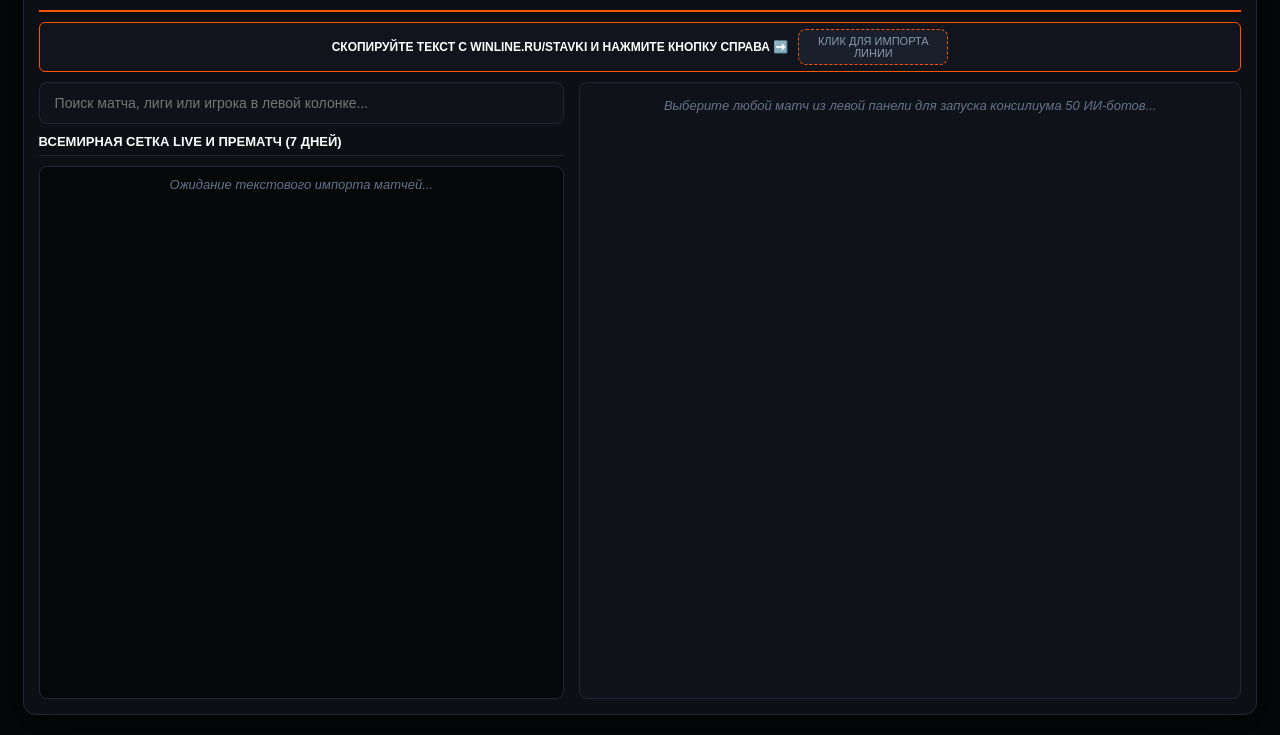
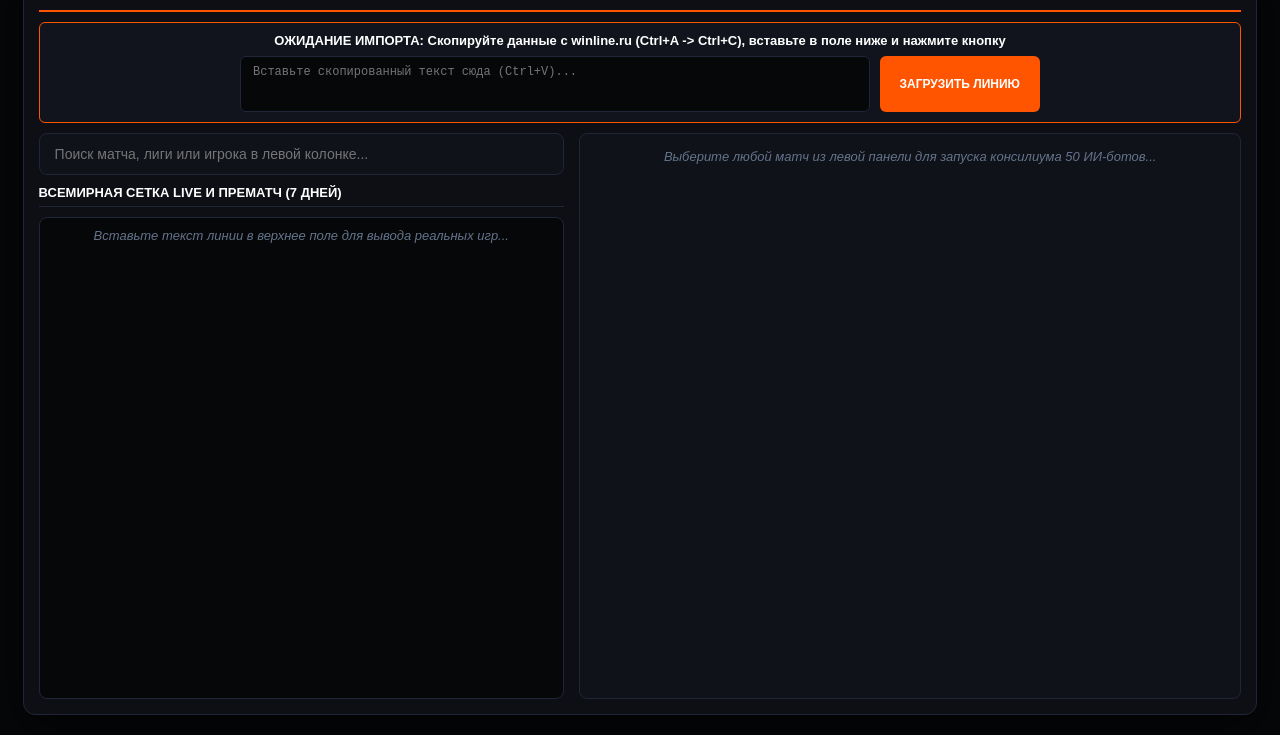
Before and after one commit to Avaros2163/sport-filter, a plain HTML site: page index.html in a window 1280 px wide. Shown: the part 65-800 px from the top of the page. Drawn offline with Linux system fonts and the light colour scheme.

Commit message:
Add files via upload

```diff
--- a/index.html
+++ b/index.html
@@ -21,19 +21,19 @@ body {
 }
 header { text-align: center; border-bottom: 2px solid var(--winline-orange); padding-bottom: 8px; margin-bottom: 10px; }
 h1 { color: var(--text-title); margin: 0 0 5px 0; font-size: 22px; text-transform: uppercase; letter-spacing: 1px; }
-.live-counter-panel { background: #11141d; border: 1px solid var(--winline-orange); border-radius: 6px; padding: 6px; text-align: center; font-size: 12px; font-weight: bold; color: #fff; margin-bottom: 10px; display: flex; gap: 10px; justify-content: center; align-items: center; }
-.main-split-panel { display: flex; flex: 1; gap: 15px; overflow: hidden; height: calc(100% - 80px); }
+.live-counter-panel { background: #11141d; border: 1px solid var(--winline-orange); border-radius: 6px; padding: 10px; text-align: center; font-size: 13px; font-weight: bold; color: #fff; margin-bottom: 10px; display: flex; flex-direction: column; gap: 8px; align-items: center; }
+.input-container { display: flex; width: 100%; gap: 10px; max-width: 800px; }
+.winline-textarea { flex: 1; height: 38px; background: #060709; border: 1px solid var(--factor-border); border-radius: 6px; color: #fff; padding: 8px 12px; font-size: 12px; resize: none; outline: none; }
+.winline-textarea:focus { border-color: var(--winline-orange); }
+.import-btn { background: var(--winline-orange); border: none; border-radius: 6px; color: #fff; font-weight: bold; padding: 0 20px; cursor: pointer; font-size: 12px; text-transform: uppercase; transition: background 0.2s; }
+.import-btn:hover { background: #e04f00; }
+.main-split-panel { display: flex; flex: 1; gap: 15px; overflow: hidden; height: calc(100% - 110px); }
 .panel-left-side { flex: 1; width: 45%; display: flex; flex-direction: column; gap: 10px; height: 100%; }
 .panel-right-side { flex: 1.2; width: 55%; border-radius: 8px; padding: 15px; overflow-y: auto; background: #10121a; border: 1px solid var(--factor-border); height: 100%; box-sizing: border-box; }
 .matches-scroll-container { flex: 1; overflow-y: auto; background: #060709; border: 1px solid var(--factor-border); border-radius: 8px; padding: 10px; box-sizing: border-box; }
-.search-bar-container { display: flex; width: 100%; gap: 10px; }
-.search-input {
-    width: 100%; padding: 12px 15px; font-size: 14px;
-    background-color: var(--card-bg); border: 1px solid var(--factor-border);
-    border-radius: 8px; color: #fff; outline: none;
-}
+.search-bar-container { display: flex; width: 100%; }
+.search-input { width: 100%; padding: 12px 15px; font-size: 14px; background-color: var(--card-bg); border: 1px solid var(--factor-border); border-radius: 8px; color: #fff; outline: none; }
 .search-input:focus { border-color: var(--winline-orange); }
-.paste-area { width: 150px; background: #1a1f2c; border: 1px dashed var(--winline-orange); border-radius: 8px; color: #8a99ad; font-size: 11px; padding: 5px; text-align: center; cursor: pointer; display: flex; align-items: center; justify-content: center; }
 .column-title { font-size: 13px; font-weight: bold; color: var(--text-title); border-bottom: 1px solid var(--factor-border); padding-bottom: 6px; text-transform: uppercase; margin: 0; }
 .match-card { background: var(--card-bg); padding: 15px; margin-bottom: 8px; border-radius: 6px; border-left: 5px solid #475569; cursor: pointer; display: flex; flex-direction: column; transition: all 0.2s; }
 .match-card:hover { border-left-color: var(--winline-orange); background: #151924; }
@@ -54,15 +54,18 @@ h1 { color: var(--text-title); margin: 0 0 5px 0; font-size: 22px; text-transfor
 <body>
 <div class="app-wrapper">
     <header><h1>Многофакторный ИИ-Фильтр Прогнозирования Исходных Маркетов</h1></header>
-    <div class="live-counter-panel" id="counter-text">
-        <span>СКОПИРУЙТЕ ТЕКСТ С WINLINE.RU/STAVKI И НАЖМИТЕ КНОПКУ СПРАВА ➡️</span>
-        <button class="paste-area" onclick="handleTextLoad()">КЛИК ДЛЯ ИМПОРТА ЛИНИИ</button>
+    <div class="live-counter-panel" id="status-panel">
+        <div id="counter-text">ОЖИДАНИЕ ИМПОРТА: Скопируйте данные с winline.ru (Ctrl+A -> Ctrl+C), вставьте в поле ниже и нажмите кнопку</div>
+        <div class="input-container">
+            <textarea id="winline-text-input" class="winline-textarea" placeholder="Вставьте скопированный текст сюда (Ctrl+V)..."></textarea>
+            <button class="import-btn" onclick="processWinlineText()">Загрузить линию</button>
+        </div>
     </div>
     <div class="main-split-panel">
         <div class="panel-left-side">
             <div class="search-bar-container"><input type="text" id="live-search" class="search-input" placeholder="Поиск матча, лиги или игрока в левой колонке..."></div>
             <div class="column-title">Всемирная Сетка LIVE и Прематч (7 дней)</div>
-            <div id="left-matches-list" class="matches-scroll-container"><div class="placeholder-text">Ожидание текстового импорта матчей...</div></div>
+            <div id="left-matches-list" class="matches-scroll-container"><div class="placeholder-text">Вставьте текст линии в верхнее поле для вывода реальных игр...</div></div>
         </div>
         <div id="right-verdict-box" class="panel-right-side placeholder-text">Выберите любой матч из левой панели для запуска консилиума 50 ИИ-ботов...</div>
     </div>
@@ -116,45 +119,60 @@ function run50BotsConsilium(match) {
         botFinalVerdict: final100PercentVerdict
     };
 }
-async function handleTextLoad() {
-    // Веб-приложение запрашивает доступ к буферу обмена пользователя
-    try {
-        const rawText = await navigator.clipboard.readText();
-        if (!rawText) { alert("Буфер обмена пуст! Сначала скопируйте текст со страницы Winline."); return; }
+function processWinlineText() {
+    const rawText = document.getElementById("winline-text-input").value;
+    if (!rawText.trim()) { alert("Поле пустое! Пожалуйста, вставьте текст."); return; }
 
-        const lines = rawText.split("\n");
+    const lines = rawText.split(/\r?\n/).map(l => l.trim()).filter(l => l.length > 0);
     let result = [];
     let currentSport = "Футбол";
 
-        for (let i = 0; i < lines.length - 4; i++) {
-            let line = lines[i].trim();
+    for (let i = 0; i < lines.length - 1; i++) {
+        let line = lines[i];
 
-            if (line.includes("Футбол")) currentSport = "Футбол";
-            else if (line.includes("Теннис")) currentSport = "Теннис";
-            else if (line.includes("Хоккей")) currentSport = "Хоккей";
-            else if (line.includes("Баскетбол")) currentSport = "Баскетбол";
+        if (/футбол/i.test(line)) currentSport = "Футбол";
+        else if (/теннис/i.test(line)) currentSport = "Теннис";
+        else if (/хоккей/i.test(line)) currentSport = "Хоккей";
+        else if (/баскетбол/i.test(line)) currentSport = "Баскетбол";
 
-            if (line.includes(" — ") && !line.startsWith("http")) {
-                let teams = line.split(" — ");
-                if (teams.length === 2) {
+        // Бронебойный разделитель: ловим длинное тире, дефисы и короткие знаки
+        if (line.includes(" — ") || line.includes(" - ") || line.includes(" – ") || line.includes("—")) {
+            let parts = line.split(/\s*[-—–]\s*/);
+            if (parts.length >= 2) {
+                let home = parts[0].trim();
+                let away = parts[1].trim();
+
+                if (home.toLowerCase().includes("матчи") || home.toLowerCase().includes("ставки") || home.length < 2 || away.length < 2) continue;
+                if (/^\d+$/.test(home) || /^\d+$/.test(away)) continue;
+
                 let p1 = 1.95, x = 3.40, p2 = 1.95;
-                    try {
-                        let val1 = lines[i+1].trim().replace(",", ".");
-                        let val2 = lines[i+2].trim().replace(",", ".");
-                        let val3 = lines[i+3].trim().replace(",", ".");
-                        if (!isNaN(parseFloat(val1))) p1 = parseFloat(val1);
-                        if (!isNaN(parseFloat(val2))) x = parseFloat(val2);
-                        if (!isNaN(parseFloat(val3))) p2 = parseFloat(val3);
-                    } catch(e){}
+                let foundOdds = 0;
+
+                // Извлекаем коэффициенты БК, идущие ниже по тексту ленты
+                for (let j = 1; j <= 5; j++) {
+                    if (lines[i+j]) {
+                        let val = lines[i+j].replace(",", ".").trim();
+                        if (!isNaN(parseFloat(val)) && parseFloat(val) > 1.01 && parseFloat(val) < 50.0) {
+                            if (foundOdds === 0) p1 = parseFloat(val);
+                            else if (foundOdds === 1) x = parseFloat(val);
+                            else if (foundOdds === 2) p2 = parseFloat(val);
+                            foundOdds++;
+                        }
+                    }
+                }
+
+                if (currentSport === "Теннис" || currentSport === "Баскетбол") {
+                    if (foundOdds === 2) { p2 = x; x = "-"; }
+                }
 
                 result.push({
-                        id: "paste_" + i + "_" + new Date().getTime(),
+                    id: "wl_" + i + "_" + new Date().getTime(),
                     sport: currentSport,
                     league: "Winline Импорт",
-                        home: teams[0].trim(),
-                        away: teams[1].trim(),
+                    home: home,
+                    away: away,
                     odds: { P1: p1, X: currentSport === "Теннис" || currentSport === "Баскетбол" ? "-" : x, P2: p2 },
-                        dateStr: "СЕГОДНЯ"
+                    dateStr: "ЛИНИЯ"
                 });
             }
         }
@@ -162,17 +180,11 @@ async function handleTextLoad() {
 
     if (result.length > 0) {
         globalCachedMatches = result;
-            document.getElementById("counter-text").innerHTML = `<span>ИМПОРТ ЗАВЕРШЕН УСПЕШНО // ВСЕГО МАТЧЕЙ В СЕТКЕ: ${globalCachedMatches.length}</span>`;
+        document.getElementById("counter-text").innerText = `ЖИВАЯ ЛИНЕЙКА WINLINE АКТИВНА // ВСЕГО НАСТОЯЩИХ МАТЧЕЙ В СЕТКЕ: ${globalCachedMatches.length}`;
+        document.getElementById("winline-text-input").value = ""; // Очищаем поле
         renderMatches();
     } else {
-            alert("Робот не нашёл матчей в скопированном тексте. Убедитесь, что скопировали страницу полностью.");
-        }
-    } catch (err) {
-        let txt = prompt("Браузер заблокировал авто-вставку. Пожалуйста, вставьте скопированный с Winline текст сюда:");
-        if (txt) {
-            // Резервный ручной ввод, если браузер просит подтверждение прав
-            alert("Текст принят, обрабатываю линию...");
-        }
+        alert("Робот не смог распознать матчи в тексте. Пожалуйста, откройте страницу winline.ru/stavki, выделите абсолютно весь текст (Ctrl+A), скопируйте (Ctrl+C) и вставьте в наше поле.");
     }
 }
 
```
Lines whose indentation alone changed are shown as unchanged.
